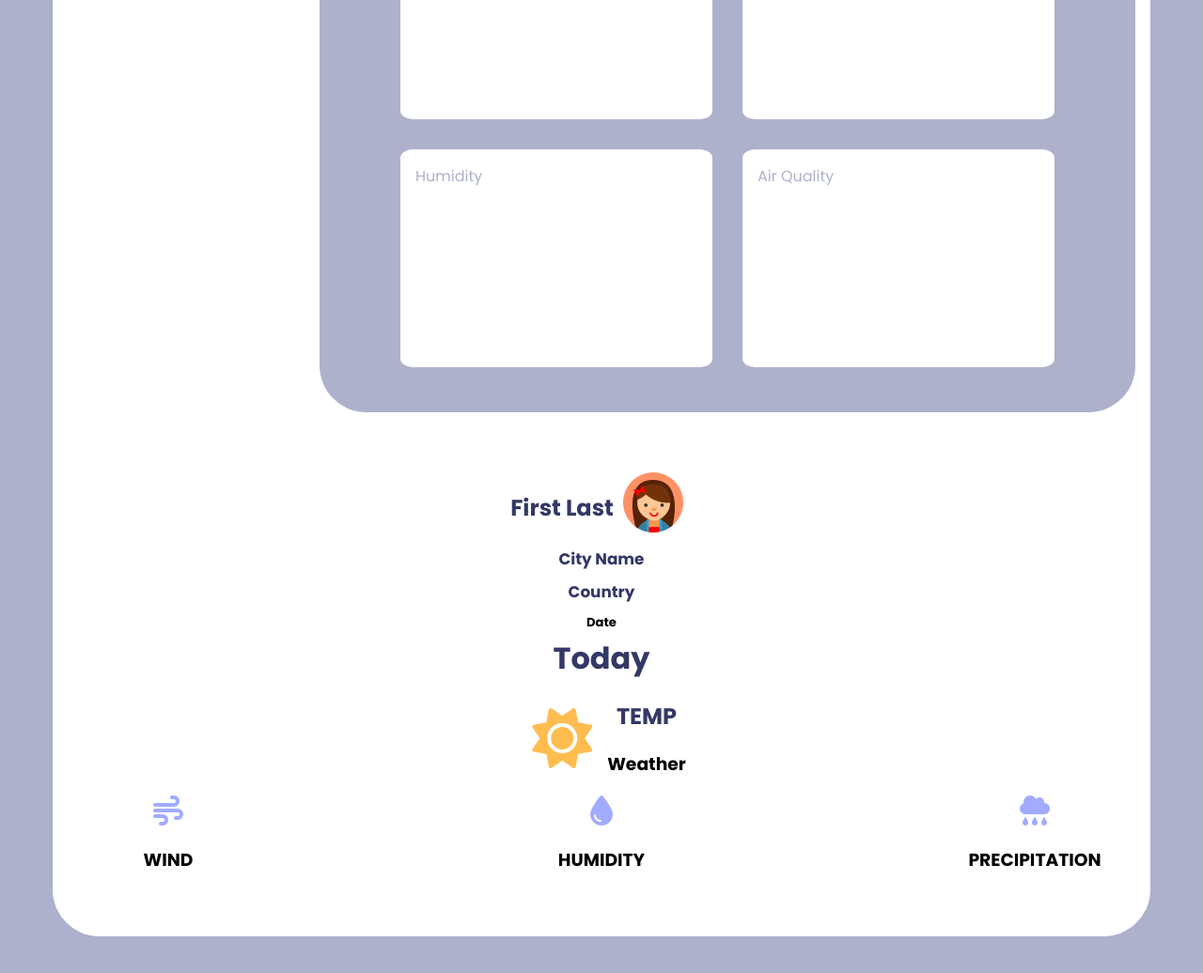
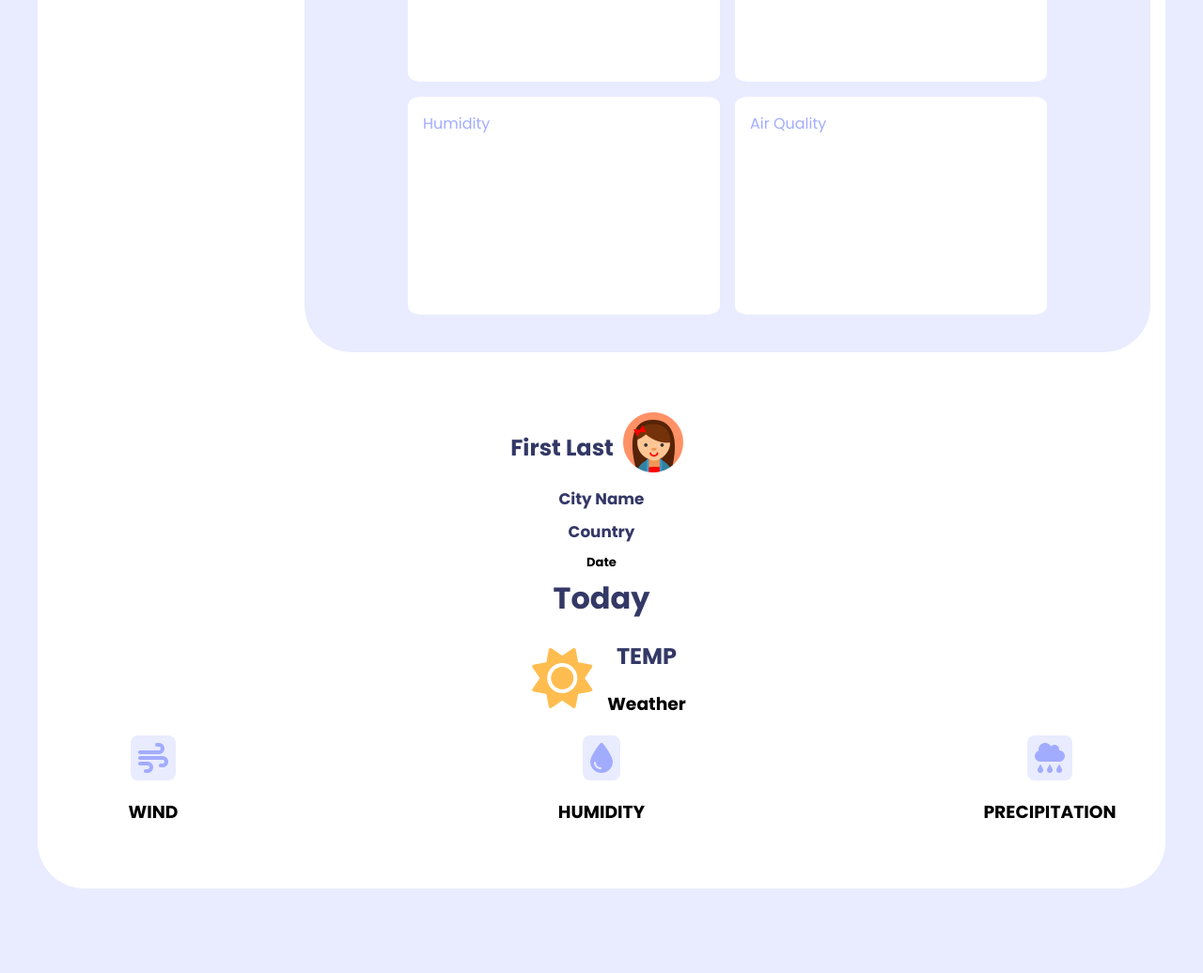
Before and after one commit to thesafeerkhan/Weatheria-Website, a plain HTML site: page index.html in a window 1280 px wide. Shown: the part 556-1592 px from the top of the page at 94% size. After the commit the page ends 1534 px from the top, so only its background shows below. Drawn offline with Linux system fonts and the light colour scheme.

Commit message:
Style Changes: Margins and Paddings

```diff
--- a/styles.css
+++ b/styles.css
@@ -1,6 +1,6 @@
 /* Variables */
 :root {
-	--main-bg-color: #adb1cc;
+	--main-bg-color: #e9ecff;
 	--main-font-color: #333866;
 	--main-highlight-color: #a2acff;
 	--secondary-highlight-color: #ffbd50;
@@ -23,7 +23,7 @@ h4 {
 
 .container {
 	display: flex;
-	margin: 3rem;
+	margin: 2rem;
 	border-radius: 50px;
 	background-color: white;
 	flex-wrap: wrap;
@@ -95,11 +95,11 @@ li a:not(.active):hover {
 	width: 300px;
 	height: 200px;
 
-	margin: 1rem;
+	margin: 0.5rem;
 	padding: 1rem;
 	border-radius: 4%;
 	background-color: white;
-	color: var(--main-bg-color);
+	color: var(--main-highlight-color);
 }
 
 /* Weather Section*/
@@ -170,7 +170,6 @@ li a:not(.active):hover {
 
 .weather-highlights {
 	display: flex;
-	justify-content: center;
 	justify-content: space-between;
 	text-align: center;
 }
@@ -181,4 +180,7 @@ li a:not(.active):hover {
 
 .ws-icon {
 	color: var(--main-highlight-color);
+	background-color: var(--main-bg-color);
+	border-radius: 0.5rem;
+	padding: 0.5rem;
 }
```
